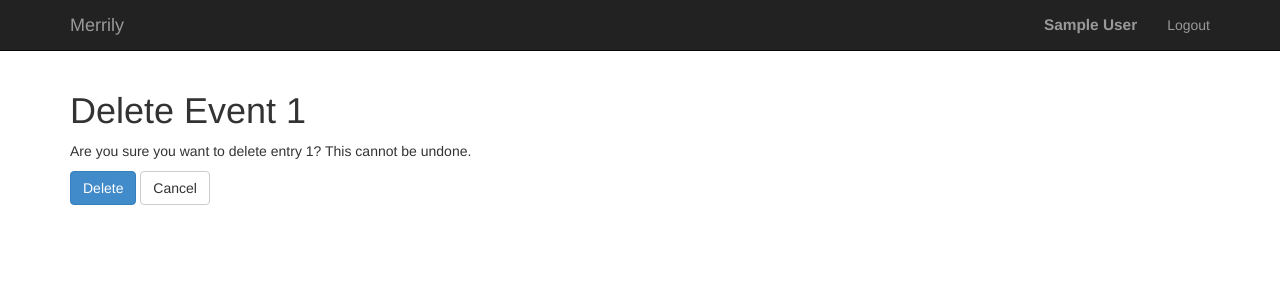
After one commit to stephenangelico/Merrily, a Flask app: page /entry/1/delete in a window 1280 px wide. The commit adds this page. Shown: the top 300 px of the page. Run offline with Flask 2, Linux system fonts and the light colour scheme; a user stored in the database is signed in; tables that the repository leaves empty hold one stand-in row (values such as "Sample post"); some libraries are stand-ins or nearby versions.

Commit message:
server: Implement event deletion

```diff
--- a/merrily/notifier.py
+++ b/merrily/notifier.py
@@ -77,7 +77,6 @@ def notify_doorbell():
 
 @app.route("/entry/<int:id>")
 def single_event(id=1):
-	#TODO: default to latest event instead of first one
 	events = session.query(RingEvent).get(id)
 	return render_template("events.html",
 		events=[events],
@@ -87,7 +86,6 @@ def single_event(id=1):
 @app.route("/entry/<int:id>/edit", methods=["GET"])
 @login_required
 def edit_event_get(id):
-	#TODO: add Edit (and delete) links in DOM
 	event = session.query(RingEvent).get(id)
 	return render_template("edit_event.html",
 		event=event,
@@ -105,8 +103,23 @@ def edit_event_post(id):
 	session.commit()
 	return redirect(url_for("single_event", id=id))
 
-#TODO: add function for deleting entries
+@app.route("/entry/<int:id>/delete", methods=["GET"])
+@login_required
+def remove_event_get(id):
+	event = session.query(RingEvent).get(id)
+	#TODO: handle event not found
+	return render_template("delete.html",
+		event=event
+	)
 
+@app.route("/entry/<int:id>/delete", methods=["POST"])
+@login_required
+def remove_event_post(id):
+	event = session.query(RingEvent).get(id)
+	print("Starting deletion")
+	session.query(RingEvent).filter(RingEvent.id==id).delete()
+	session.commit()
+	return redirect(url_for("show_recent_events"))
 
 @app.route("/login", methods=["GET"])
 def login_get():
--- /dev/null
+++ b/merrily/templates/delete.html
@@ -0,0 +1,15 @@
+{% extends "base.html" %}
+
+{% block content %}
+<h1>
+	Delete Event {{ event.id }}
+</h1>
+
+<form role="form" method="POST">
+	<p>Are you sure you want to delete entry {{ event.id }}?
+	This cannot be undone.</p>
+	<button type="submit" class="btn btn-primary 2up">Delete</button>
+	<a href="{{ url_for('show_recent_events') }}"><button type="button" class="btn btn-default 2up">Cancel</button></a>
+</form>
+
+{% endblock %}
--- a/merrily/templates/events.html
+++ b/merrily/templates/events.html
@@ -31,7 +31,9 @@
 		<td>{{ event.answered | boolean_yesno() }}</td>
 		<td>
 		{% if current_user.is_authenticated %}
-		<a href="{{ url_for('edit_event_get', id=event.id) }}" id="title-{{ event.id }}">Edit</a>
+		<a href="{{ url_for('edit_event_get', id=event.id) }}">Edit</a>
+		&nbsp;
+		<a href="{{ url_for('remove_event_get', id=event.id) }}">Delete</a>
 		{% endif %}
 		</td>
 	{% endfor %}
```
